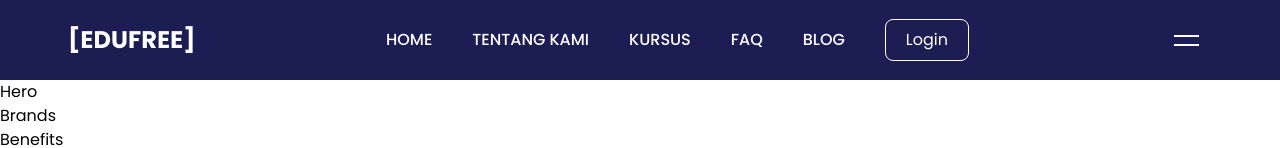
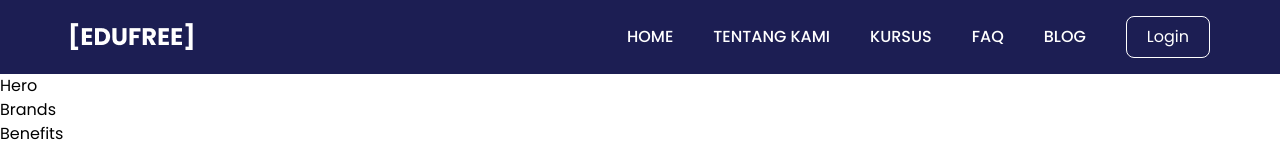
Before and after one commit to Taufik-H/edufree, a React (Vite) app: page / in a window 1280 px wide. Shown: the top 148 px of the page. Built offline with nearby package versions, Linux system fonts and the light colour scheme.

Commit message:
feat: popup

```diff
--- a/src/sections/Navbar.jsx
+++ b/src/sections/Navbar.jsx
@@ -29,7 +29,7 @@ function Navbar() {
             </motion.a>
           </ul>
           {/* mobile nav */}
-          <div onClick={() => setIsOpen(!isOpen)}>
+          <div onClick={() => setIsOpen(!isOpen)} className="sm:hidden">
             <Hamburger size={25} />
           </div>
         </Container>
```
